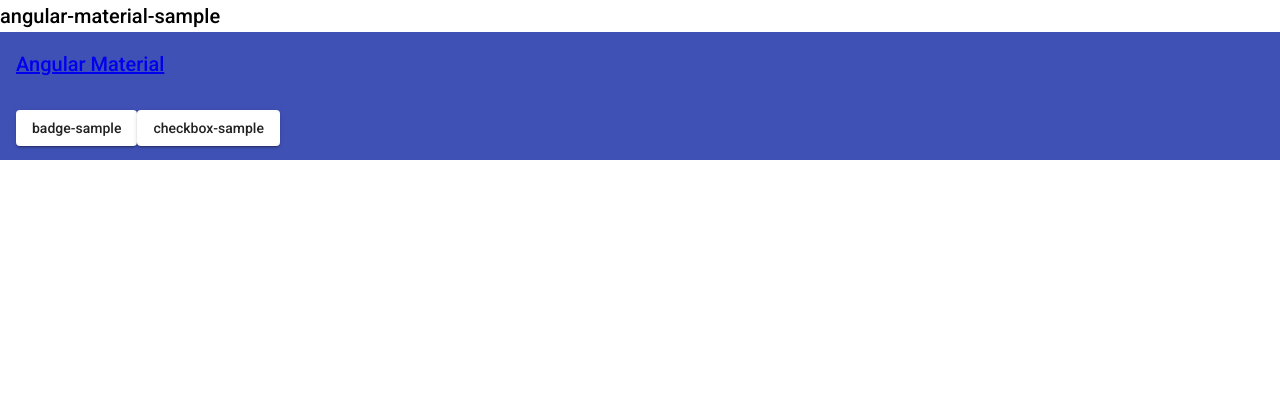
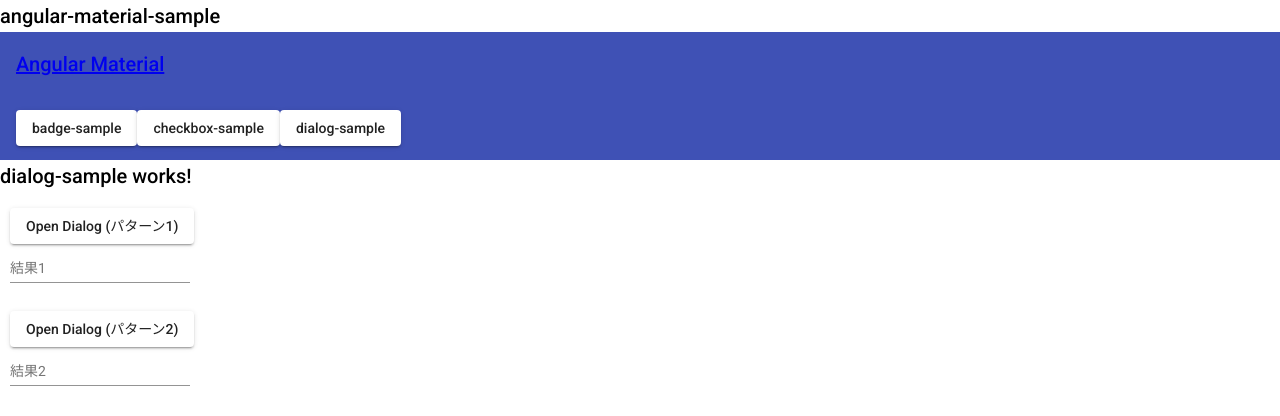
Before and after one commit to nakamurakko/angular-material-sample, an Angular app: page /dialog-sample in a window 1280 px wide. Before the commit this address led to /. Shown: the top 416 px of the page. Built offline with nearby package versions, Linux system fonts and the light colour scheme.

Commit message:
Dialog のサンプルを追加。

```diff
--- a/src/app/app-routing.module.ts
+++ b/src/app/app-routing.module.ts
@@ -3,11 +3,13 @@
 
 import { BadgeSampleComponent } from './badge-sample/badge-sample.component';
 import { CheckboxSampleComponent } from './checkbox-sample/checkbox-sample.component';
+import { DialogSampleComponent } from './dialog-sample/dialog-sample.component';
 
 const routes: Routes = [
   { path: '', redirectTo: '/', pathMatch: 'full' },
   { path: 'badge-sample', component: BadgeSampleComponent },
   { path: 'checkbox-sample', component: CheckboxSampleComponent },
+  { path: 'dialog-sample', component: DialogSampleComponent },
 ];
 
 @NgModule({
--- a/src/app/app.component.html
+++ b/src/app/app.component.html
@@ -12,6 +12,8 @@
             routerLink="/badge-sample">badge-sample</button>
     <button mat-raised-button
             routerLink="/checkbox-sample">checkbox-sample</button>
+    <button mat-raised-button
+            routerLink="/dialog-sample">dialog-sample</button>
   </mat-toolbar-row>
 </mat-toolbar>
 
--- /dev/null
+++ b/src/app/data-types/dialog-result.ts
@@ -0,0 +1,7 @@
+/**
+ * ダイアログの戻り値を定義。
+ */
+export enum DialogResult {
+  OK,
+  Cancel
+}
--- /dev/null
+++ b/src/app/dialog-sample/confirm-dialog/confirm-dialog.component.html
@@ -0,0 +1,8 @@
+<p>confirm-dialog</p>
+<p>{{dialogMessage}}</p>
+<div>
+  <button mat-raised-button
+          (click)="onOk()">OK</button>
+  <button mat-raised-button
+          (click)="onCancel()">Cancel</button>
+</div>
--- /dev/null
+++ b/src/app/dialog-sample/confirm-dialog/confirm-dialog.component.ts
@@ -0,0 +1,47 @@
+import { Component, Inject, OnInit } from '@angular/core';
+import { MAT_DIALOG_DATA, MatDialogRef } from '@angular/material/dialog';
+
+import { DialogResult } from '../../data-types/dialog-result';
+
+/**
+ * 確認ダイアログ。
+ */
+@Component({
+  selector: 'app-confirm-dialog',
+  templateUrl: './confirm-dialog.component.html',
+  styleUrls: ['./confirm-dialog.component.css']
+})
+export class ConfirmDialogComponent implements OnInit {
+
+  /** ダイアログメッセージ。 */
+  public dialogMessage: string = '';
+
+  /**
+   * コンストラクター。
+   *
+   * @param dialogRef MatDialogRef
+   * @param data ダイアログメッセージ。
+   */
+  public constructor(public dialogRef: MatDialogRef<ConfirmDialogComponent, DialogResult>, @Inject(MAT_DIALOG_DATA) public data: string) { }
+
+  public ngOnInit(): void {
+    if (this.data != null) {
+      this.dialogMessage = this.data;
+    }
+  }
+
+  /**
+   * OK ボタンクリック処理。DialogResult.OKを設定する。
+   */
+  public onOk(): void {
+    this.dialogRef.close(DialogResult.OK);
+  }
+
+  /**
+   * Cancel ボタンクリック処理。DialogResult.Cancelを設定する。
+   */
+  public onCancel(): void {
+    this.dialogRef.close(DialogResult.Cancel);
+  }
+
+}
--- /dev/null
+++ b/src/app/dialog-sample/dialog-sample.component.html
@@ -0,0 +1,29 @@
+<h2>dialog-sample works!</h2>
+
+<div class="div-padding">
+
+  <button mat-raised-button
+          (click)="onOpenDialog1()">Open Dialog (パターン1)</button>
+  <div>
+    <mat-form-field>
+      <mat-label>結果1</mat-label>
+      <input matInput
+             [(ngModel)]="dialogResult1" />
+    </mat-form-field>
+  </div>
+
+</div>
+
+<div class="div-padding">
+
+  <button mat-raised-button
+          (click)="onOpenDialog2()">Open Dialog (パターン2)</button>
+  <div>
+    <mat-form-field>
+      <mat-label>結果2</mat-label>
+      <input matInput
+             [(ngModel)]="dialogResult2" />
+    </mat-form-field>
+  </div>
+
+</div>
--- /dev/null
+++ b/src/app/dialog-sample/dialog-sample.component.ts
@@ -0,0 +1,75 @@
+import { Component, OnInit } from '@angular/core';
+import { MatDialog, MatDialogRef } from '@angular/material/dialog';
+
+import { DialogResult } from '../data-types/dialog-result';
+import { ConfirmDialogComponent } from './confirm-dialog/confirm-dialog.component';
+
+/**
+ * Dialog サンプル。
+ */
+@Component({
+  selector: 'app-dialog-sample',
+  templateUrl: './dialog-sample.component.html',
+  styleUrls: ['./dialog-sample.component.css']
+})
+export class DialogSampleComponent implements OnInit {
+
+  /** ダイアログメッセージの結果1 */
+  public dialogResult1: string = '';
+
+  /** ダイアログメッセージの結果2 */
+  public dialogResult2: string = '';
+
+  /**
+   * コンストラクター。
+   *
+   * @param dialog MatDialog
+   */
+  public constructor(public dialog: MatDialog) { }
+
+  public ngOnInit(): void {
+  }
+
+  /**
+   * ダイアログ呼び出し。
+   */
+  public onOpenDialog1(): void {
+    this.dialogResult1 = '';
+
+    // 確認ダイアログ(ConfirmDialogComponent)を表示する。
+    const dialogRef: MatDialogRef<ConfirmDialogComponent, DialogResult> = this.dialog.open(ConfirmDialogComponent, { data: '本日は晴天なり' });
+
+    dialogRef.afterClosed()
+      .subscribe(result => {
+        // 選択結果を表示する。
+        if (result === undefined) {
+          this.dialogResult1 = '';
+        }
+        else {
+          this.dialogResult1 = result.toString() + ' : ' + DialogResult[result];
+        }
+      });
+  }
+
+  /**
+   * ダイアログ呼び出し。
+   * MatDialogRef 変数を宣言しないで書く場合。
+   */
+  public onOpenDialog2(): void {
+    this.dialogResult2 = '';
+
+    // 確認ダイアログ(ConfirmDialogComponent)を表示する。
+    this.dialog.open<ConfirmDialogComponent, string, DialogResult>(ConfirmDialogComponent, { data: '本日は晴天なり' })
+      .afterClosed()
+      .subscribe(result => {
+        // 選択結果を表示する。
+        if (result === undefined) {
+          this.dialogResult2 = '';
+        }
+        else {
+          this.dialogResult2 = result.toString() + ' : ' + DialogResult[result];
+        }
+      });
+  }
+
+}
```
Also changed, not shown: src/app/app.module.ts (+7 -1 lines), src/app/dialog-sample/confirm-dialog/confirm-dialog.component.css (added), src/app/dialog-sample/dialog-sample.component.css (added), 2 other files (tests, documents, lock files or other folders).
